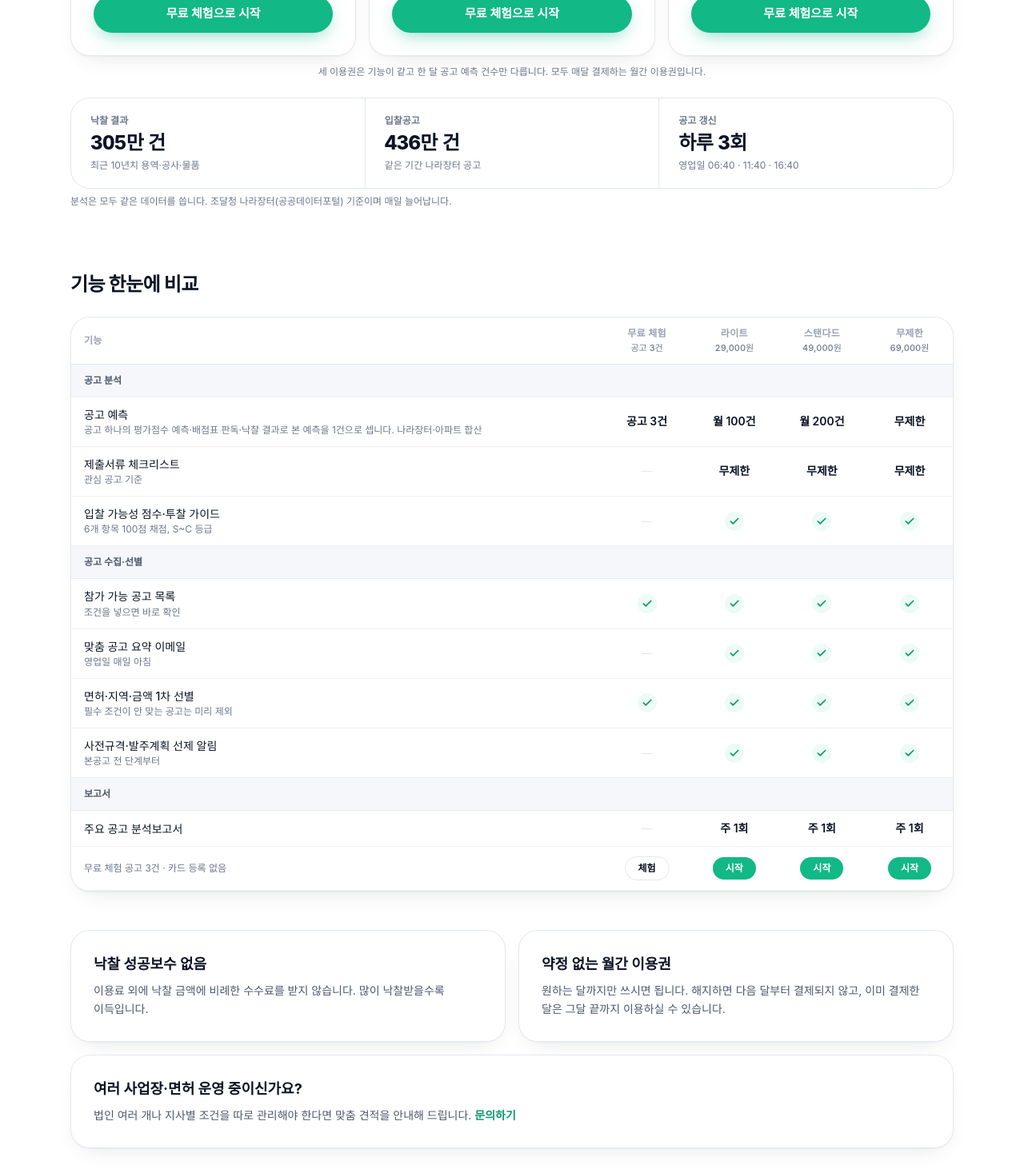
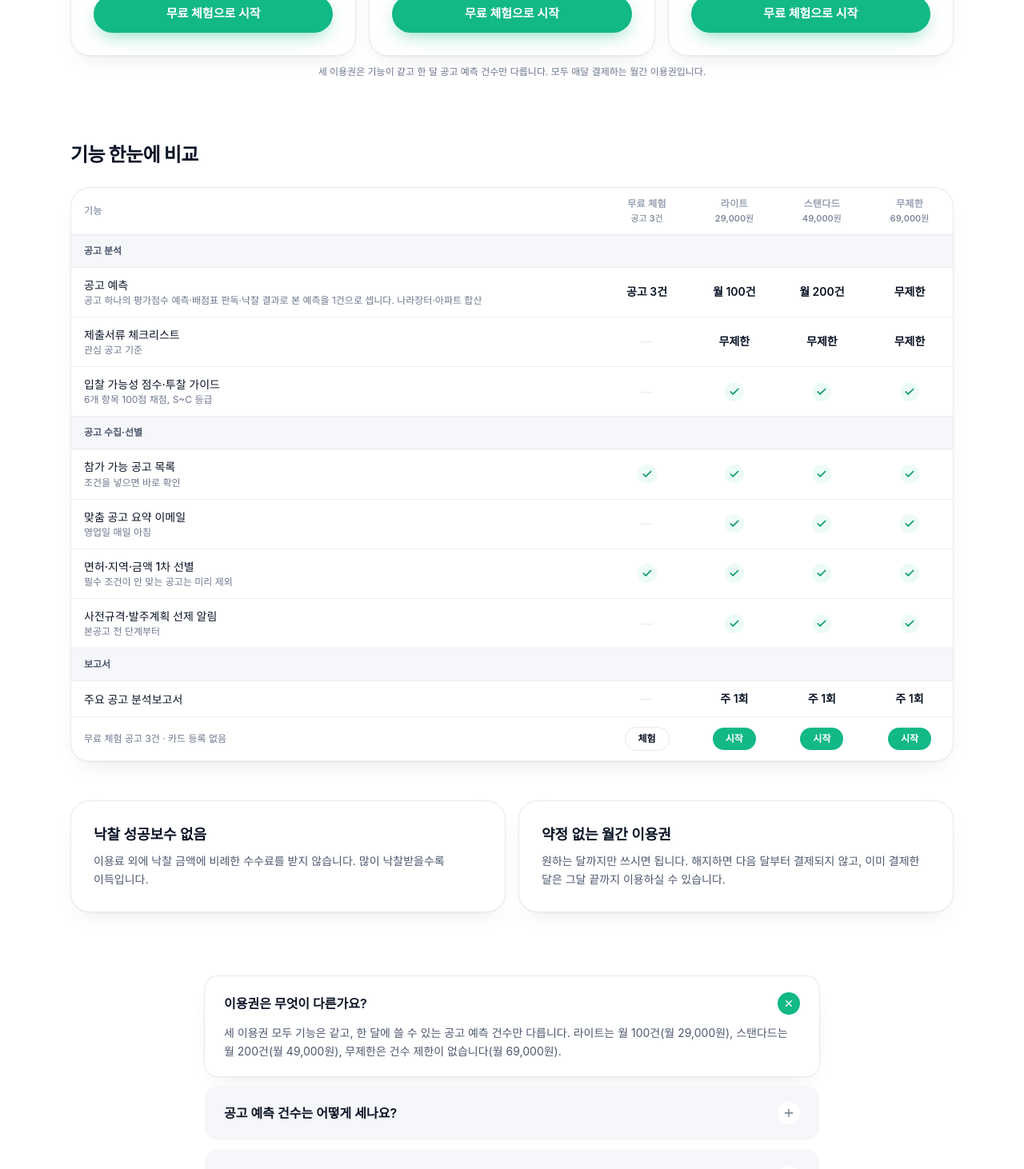
Before and after one commit to nparkup/vidding, a Next.js app: page /pricing in a window 1280 px wide. Shown: the part 860-2322 px from the top of the page at 80% size. Built offline with nearby package versions, Linux system fonts and the light colour scheme; no server answers; a web font is replaced by a local one.

Commit message:
요금 페이지 데이터 규모 카드·여러 사업장 문의 카드 삭제 (#135)
Co-Authored-By: Claude Opus 5.5 <noreply@anthropic.com>

```diff
--- a/src/app/(site)/pricing/page.tsx
+++ b/src/app/(site)/pricing/page.tsx
@@ -38,13 +38,6 @@ const GROUPS: { title: string; rows: Row[] }[] = [
   },
 ];
 
-/** 분석에 쓰는 데이터 (낙찰 저장소 실측치, 2026-11 기준) */
-const DATA = [
-  { n: "305만 건", t: "낙찰 결과", d: "최근 10년치 용역·공사·물품" },
-  { n: "436만 건", t: "입찰공고", d: "같은 기간 나라장터 공고" },
-  { n: "하루 3회", t: "공고 갱신", d: "영업일 06:40 · 11:40 · 16:40" },
-];
-
 const FAQ = [
   { q: "이용권은 무엇이 다른가요?", a: <>세 이용권 모두 기능은 같고, 한 달에 쓸 수 있는 공고 예측 건수만 다릅니다. 라이트는 월 <Price k="liteQuota" />건(월 <Price k="lite" />원), 스탠다드는 월 <Price k="standardQuota" />건(월 <Price k="standard" />원), 무제한은 건수 제한이 없습니다(월 <Price k="unlimited" />원).</> },
   { q: "공고 예측 건수는 어떻게 세나요?", a: "공고 하나를 골라 평가점수 예측·배점표 판독·낙찰 결과로 본 예측을 보면 1건입니다. 나라장터와 아파트 공고를 합쳐 세고, 이미 분석한 공고는 다시 열어도 차감되지 않습니다. 건수는 결제일마다 새로 채워지며, 남은 건수는 다음 달로 넘어가지 않습니다." },
@@ -65,17 +58,6 @@ export default function Pricing() {
         <PricingCards />
         <p className="mt-3 text-center text-xs text-ink-400">세 이용권은 기능이 같고 한 달 공고 예측 건수만 다릅니다. 모두 매달 결제하는 월간 이용권입니다.</p>
       </div>
-
-      <div className="mt-6 grid gap-px overflow-hidden rounded-3xl border border-ink-100 bg-ink-100 sm:grid-cols-3">
-        {DATA.map((x) => (
-          <div key={x.t} className="bg-white px-6 py-5">
-            <p className="text-xs font-semibold text-ink-400">{x.t}</p>
-            <p className="mt-1 text-2xl font-extrabold tracking-tight tabular-nums">{x.n}</p>
-            <p className="mt-1 text-xs text-ink-400">{x.d}</p>
-          </div>
-        ))}
-      </div>
-      <p className="mt-2 text-xs text-ink-400">분석은 모두 같은 데이터를 씁니다. 조달청 나라장터(공공데이터포털) 기준이며 매일 늘어납니다.</p>
 
       <h2 className="mt-20 text-2xl font-extrabold tracking-tight">기능 한눈에 비교</h2>
       <div className="card mt-6 overflow-x-auto">
@@ -130,10 +112,6 @@ export default function Pricing() {
           <p className="text-lg font-bold">약정 없는 월간 이용권</p>
           <p className="mt-2 text-sm leading-relaxed text-ink-500">원하는 달까지만 쓰시면 됩니다. 해지하면 다음 달부터 결제되지 않고, 이미 결제한 달은 그달 끝까지 이용하실 수 있습니다.</p>
         </div>
-        <div className="card p-7 md:col-span-2">
-          <p className="text-lg font-bold">여러 사업장·면허 운영 중이신가요?</p>
-          <p className="mt-2 text-sm leading-relaxed text-ink-500">법인 여러 개나 지사별 조건을 따로 관리해야 한다면 맞춤 견적을 안내해 드립니다. <Link href="/apply" className="font-semibold text-mint-600">문의하기</Link></p>
-        </div>
       </div>
 
       <section className="mx-auto mt-20 max-w-3xl">
```
